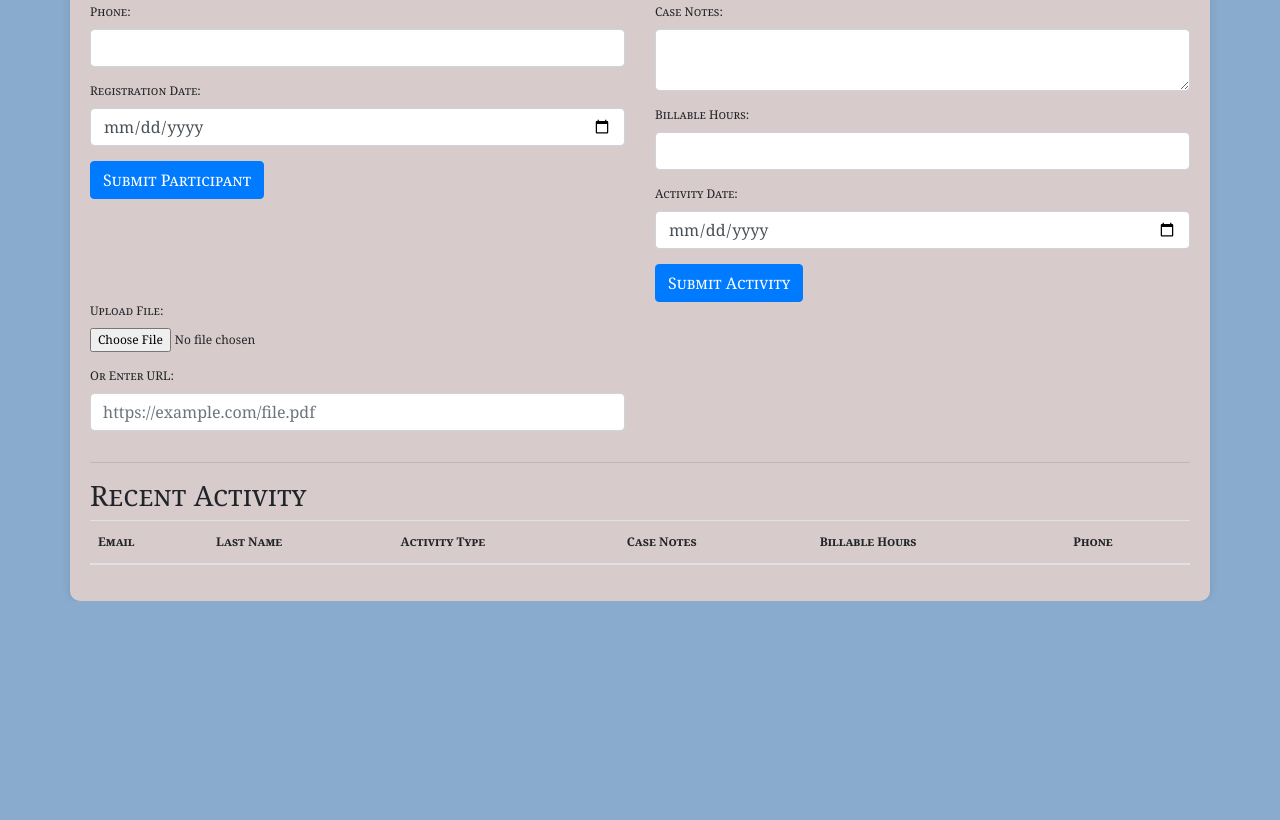
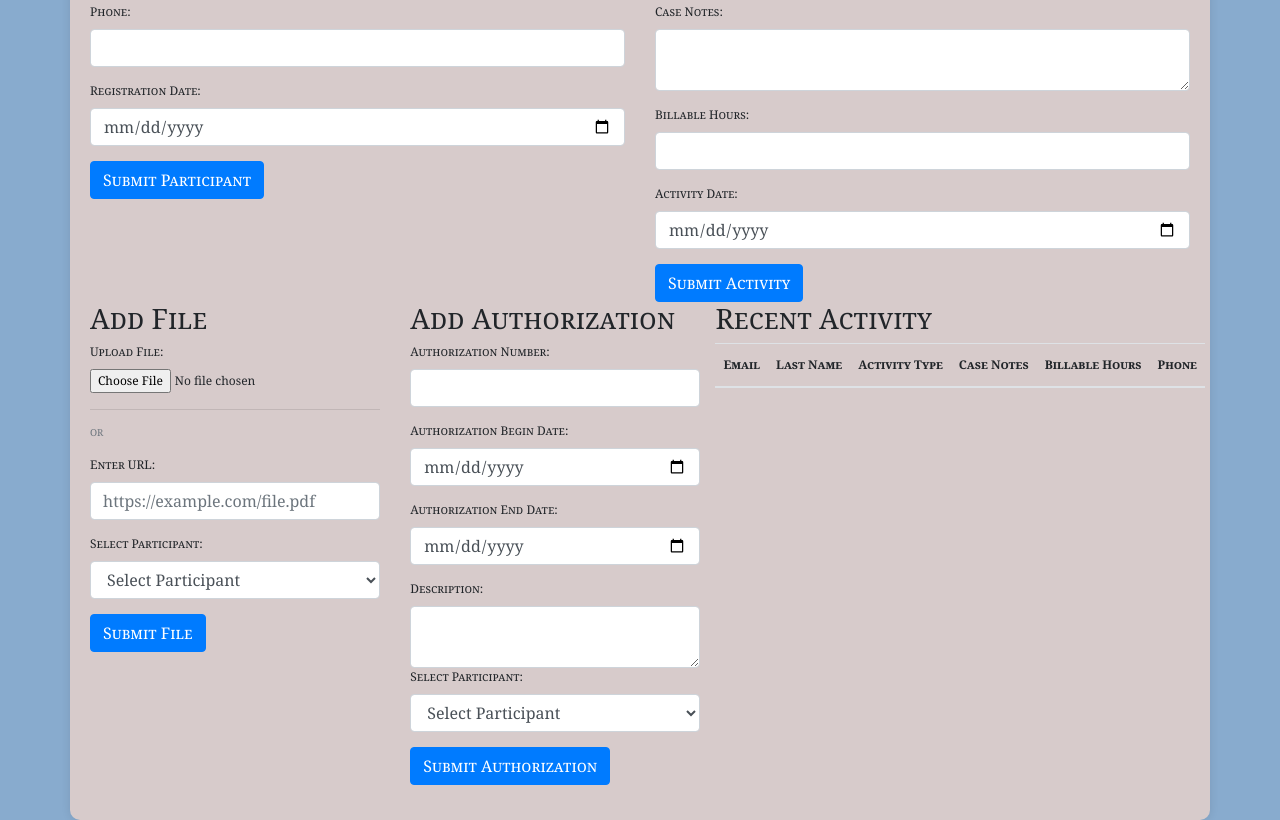
Before and after one commit to availabilitynetwork/activityLog-DebV, a website: page public/index.html in a window 1280 px wide. Shown: the part 540-1360 px from the top of the page. Before the commit the page ends 1141 px from the top, so only its background shows below. Drawn offline with nearby package versions, Linux system fonts and the light colour scheme; no server answers.

Commit message:
add authorization to web page and database

```diff
--- a/public/index.html
+++ b/public/index.html
@@ -164,6 +164,10 @@
 
       <div class="row">
         <div class="col">
+          <div>
+            <h3>Add File</h3>
+          </div>
+          <form id="uploadForm" method="post">
             <div class="form-group">
               <label for="fileUpload">Upload File:</label>
               <input
@@ -173,10 +177,11 @@
                 name="fileUpload"
                 accept=".pdf,.doc,.docx"
               />
+              <hr />
+              <small class="form-text text-muted">OR</small>
             </div>
-
             <div class="form-group">
-            <label for="url">Or Enter URL:</label>
+              <label for="url">Enter URL:</label>
               <input
                 type="url"
                 class="form-control"
@@ -185,8 +190,82 @@
                 placeholder="https://example.com/file.pdf"
               />
             </div>
+            <!-- Select Participant -->
+            <div class="form-group">
+              <label for="selectParticipantForFile">Select Participant:</label>
+              <select
+                class="form-control"
+                id="selectParticipantForFile"
+                required
+              >
+                <option value="">Select Participant</option>
+                <!-- Populate dynamically -->
+              </select>
             </div>
-        <div class="col"></div>
+            <button type="button" id="submitButton" class="btn btn-primary">
+              Submit File
+            </button>
+          </form>
+        </div>
+
+        <div class="col">
+          <h3>Add Authorization</h3>
+          <form id="authForm" method="post">
+            <div class="form-group">
+              <label for="authNumber">Authorization Number:</label>
+              <input
+                type="text"
+                class="form-control"
+                id="authNumber"
+                name="authNumber"
+                required
+              />
+            </div>
+            <div class="form-group">
+              <label for="authBeginDate">Authorization Begin Date:</label>
+              <input
+                type="date"
+                class="form-control"
+                id="authBeginDate"
+                name="authBeginDate"
+                required
+              />
+            </div>
+            <div class="form-group">
+              <label for="authEndDate">Authorization End Date:</label>
+              <input
+                type="date"
+                class="form-control"
+                id="authEndDate"
+                name="authEndDate"
+                required
+              />
+            </div>
+            <div class="form-group">
+              <label for="description">Description:</label>
+              <textarea
+                type="text"
+                class="form-control"
+                id="description"
+                name="description"
+                required
+              />
+            </textarea>
+            <!-- Select Participant -->
+            <div class="form-group">
+              <label for="selectParticipant">Select Participant:</label>
+              <select
+                class="form-control"
+                id="selectParticipantForAuth"
+                required
+              >
+                <option value="">Select Participant</option>
+                <!-- Populate dynamically -->
+              </select>
+            </div>
+            <button type="submit" class="btn btn-primary">Submit Authorization</button>
+          </form>
+        </div>
       </div>
       <hr />
 
```
Lines whose indentation alone changed are shown as unchanged.
